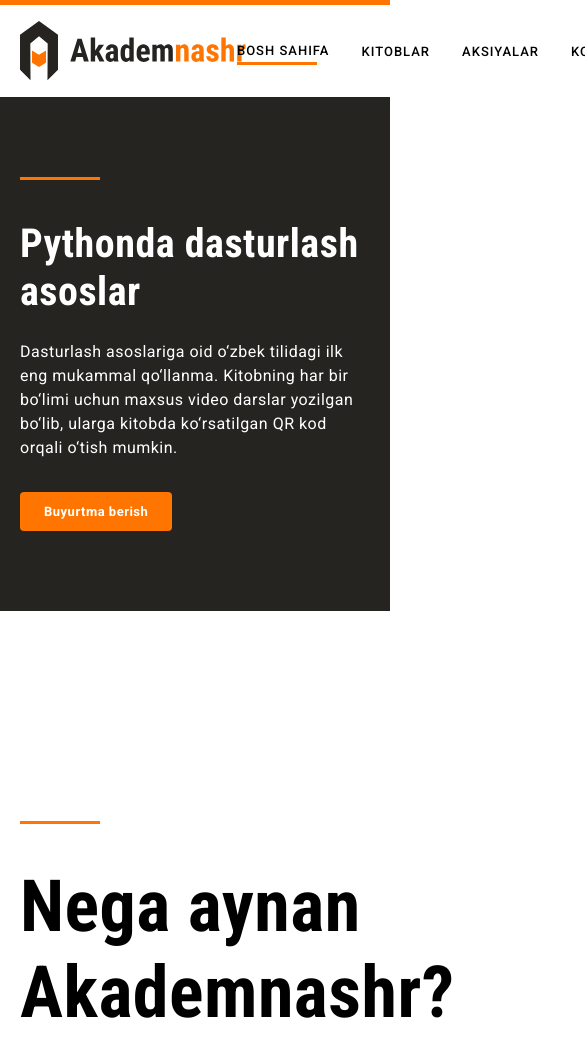
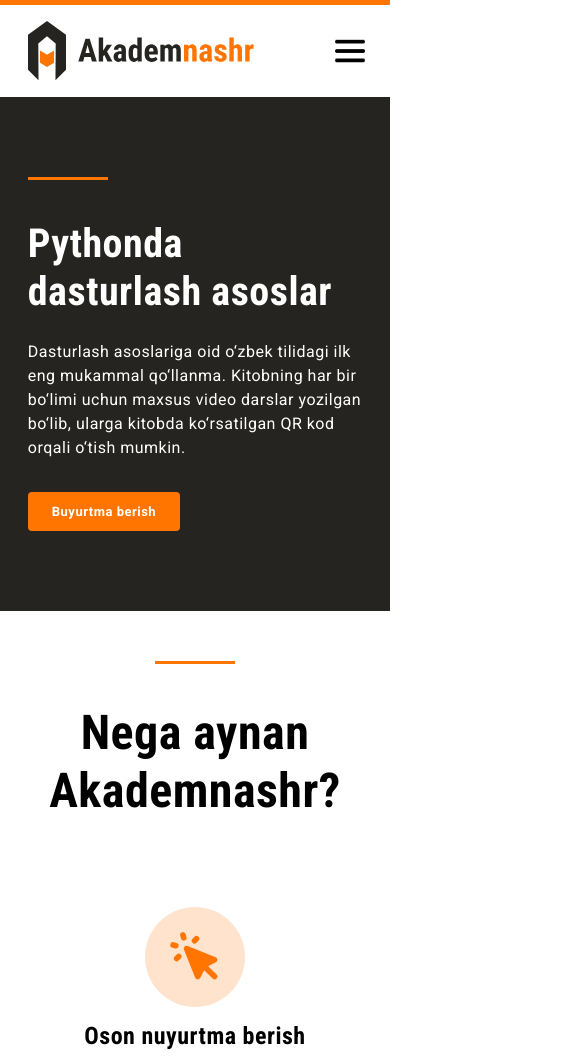
Before and after one commit to frontendoniyorbek/akademnashr, a plain HTML site: page index.html in a window 390 px wide. Shown: the top 1060 px of the page, 585 px wide, since content can reach past the window. Drawn offline with Linux system fonts and the light colour scheme.

Commit message:
add responsive max-768px

```diff
--- a/css/styl.css
+++ b/css/styl.css
@@ -59,6 +59,7 @@ body {
 }
 
 .header {
+    position: relative;
     border-top:5px solid var(--accent-color);
     padding-top: 16px;
     padding-bottom: 16px;
@@ -66,6 +67,7 @@ body {
 }
 
 .logo-link{
+    margin-right: 25px;
     transition:  "opacity" 0.4s ease;
 }
 
@@ -86,6 +88,8 @@ body {
 .logo-link img {
     display: block;
 }
+
+
 /* SITENAV */
 .nav {
     display: flex;
@@ -133,8 +137,8 @@ body {
     opacity: 0.6;
 }
 
+
 /* BUTTON */
-
 .button {
     display: flex;
     align-items: center;
@@ -159,6 +163,7 @@ body {
 .button:active{
     opacity: 0.6;
 }
+
 
 /* HERO */
 .hero__container {
@@ -228,8 +233,8 @@ body {
     margin-bottom: 32px;
 }
 
+
 /* FEATURES */
-
 .features{
     padding-top: 210px;
     padding-bottom: 210px;
@@ -439,3 +444,104 @@ body {
 .footer__links a:active{
     opacity: 0.6;
 }
+
+
+@media only screen and (max-width: 768px) {
+    .container {
+        width: 96%;
+    }
+
+    .menu-btn {
+        position: absolute;
+        background-image: url(../imag/menu.png);
+        background-repeat: no-repeat;
+        background-size: 30px;
+        background-position: center;
+        width: 40px;
+        height: 40px;
+        right: 0;
+        margin: 0 20px;
+        cursor: pointer;
+        transition: .4s ease;
+    }
+
+    .nav {
+        display: none;
+    }
+
+
+    /* HERO */
+    .hero__container {
+        display: flex;
+        align-items: center;
+        justify-content: center;
+    }
+
+    .hero__img {
+        display: none;
+    }
+
+/* FEATURES */
+    .features {
+        padding-top: 50px;
+        padding-bottom: 50px;
+    }
+
+    .features__list {
+        display: block;
+        text-align: center;
+    }
+
+    .feature__item {
+        width: 100%;
+        display: flex;
+        align-items: center;
+        justify-content: center;
+        flex-direction: column;
+        margin: 0;
+        margin-top: 40px;
+
+    }
+
+    .features__heading {
+        margin: 0;
+        margin-bottom: 48px;
+        font-size: 48px;
+        text-align: center;
+    }
+
+    .features__title {
+        display: flex;
+        align-items: center;
+        justify-content: center;
+        flex-direction: column;
+    }
+
+    .feature__icon-wrapper {
+        margin-bottom: 15px;
+    }
+
+
+    /* PROMO */
+    .promo__inner {
+        width: 100%;
+        position: sticky;
+        padding: 80px;
+    }
+
+    .promo__content {
+        display: block;
+        text-align: center;
+    }
+
+    .promo__img {
+        display: none;
+    }
+
+
+    /* FOOTER */
+    .footer__links {
+        padding-bottom: 20px;
+    }
+
+}
--- a/index.html
+++ b/index.html
@@ -22,6 +22,7 @@
     <!-- HEADER -->
     <header class="header">
         <div class="header__container container">
+            <div class="menu-btn"></div>
             <a class="logo-link" href="index.html">
                 <img src="./imag/logo.svg" alt="akademik nashir logo" width="227" height="60">
             </a>
@@ -58,9 +59,11 @@
         <!-- FEATURES -->
         <section class="features">
             <div class="container">
+                <div class="features__title">
                     <hr class="orange-line">
                     <h2 class="features__heading">Nega aynan Akademnashr?
                     </h2>
+                </div>
                 <ul class="features__list">
                     <li class="feature__item">
                         <div class="feature__icon-wrapper"><img src="./imag/icon-cursor-click.svg" alt="" width="56" height="56"></div>
@@ -184,5 +187,6 @@
         </div>
     </footer>
     </div>
+    <script src="./js/main.js"></script>
 </body>
 </html>
```
Also changed, not shown: imag/menu.png (added), js/main.js (added). Lines whose indentation alone changed are shown as unchanged.
